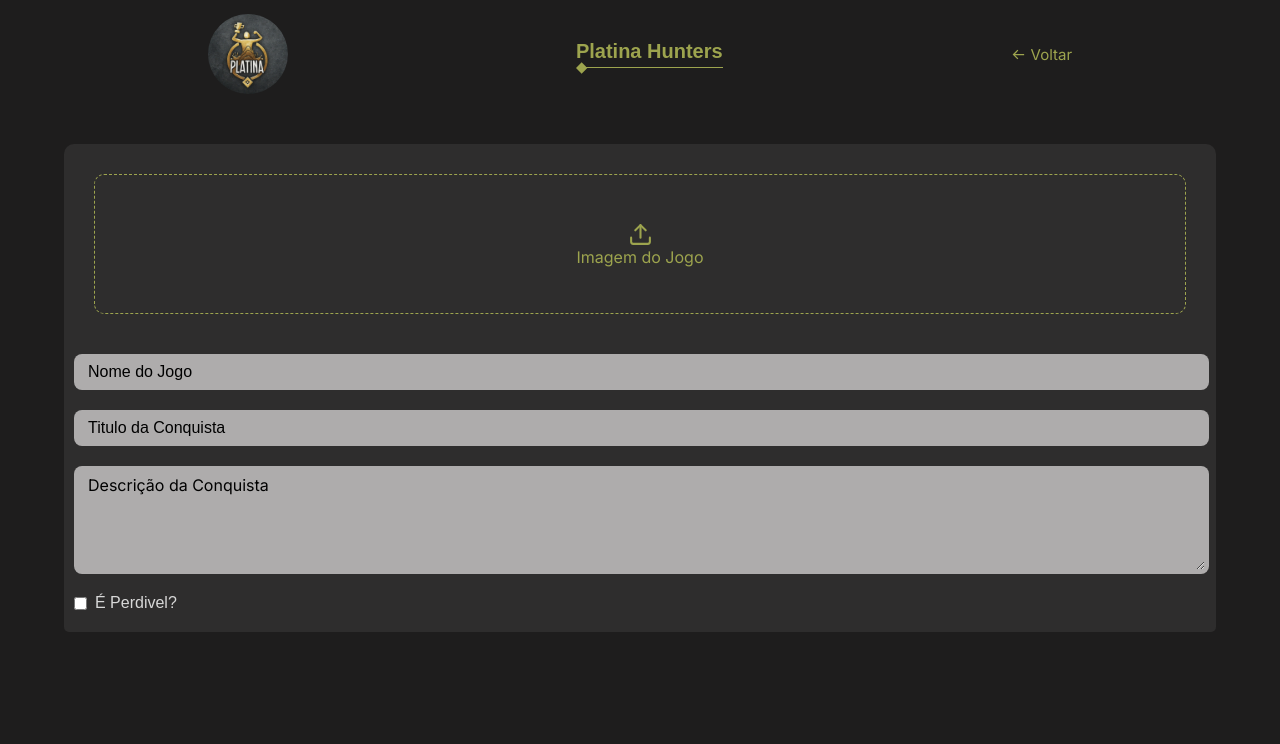
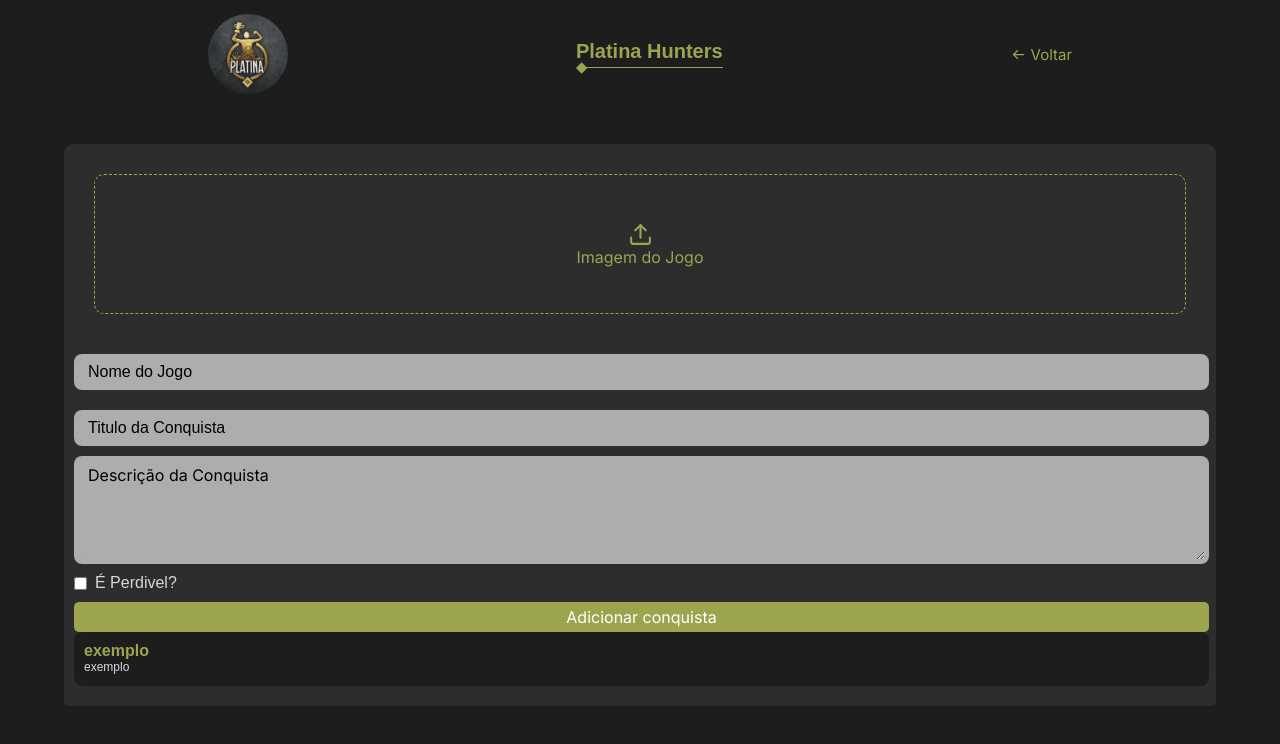
Before and after one commit to gabriel-vitebo/platina-hunters, a React (Vite) app: page /registerGame in a window 1280 px wide. Shown: the top 744 px of the page. Built offline with nearby package versions, Linux system fonts and the light colour scheme; a web font is replaced by a local one.

Commit message:
adding the prop to check if the game is added or not

```diff
--- a/src/components/AchievementsCard/index.tsx
+++ b/src/components/AchievementsCard/index.tsx
@@ -8,6 +8,7 @@ interface AchievementsCardProps {
   description: string
   isItLost: boolean
   isDone: boolean
+  isItAdded: boolean
   onToggle: () => void
 }
 
@@ -16,6 +17,7 @@ export function AchievementsCard({
   description,
   isItLost,
   isDone,
+  isItAdded,
   onToggle,
 }: AchievementsCardProps) {
   const [isModalOpen, setIsModalOpen] = useState(false)
@@ -34,14 +36,13 @@ export function AchievementsCard({
         <div className="content">
           <div className="isItLost">
             <h2>{title}</h2>
-            {isDone ? (
-              <span>15/02/99</span>
-            ) : (
-              isItLost && <span>(Perdível)</span>
-            )}
+            {isDone
+              ? isItAdded && <span>15/02/99</span>
+              : isItLost && <span>(Perdível)</span>}
           </div>
           <p>{description}</p>
         </div>
+        {isItAdded && (
           <div className="buttons">
             {isDone ? (
               <button
@@ -65,6 +66,7 @@ export function AchievementsCard({
               </button>
             )}
           </div>
+        )}
       </Container>
 
       <AchievementModal
@@ -74,6 +76,7 @@ export function AchievementsCard({
         title={title}
         description={description}
         isDone={isDone}
+        isItAdded={isItAdded}
       />
     </>
   )
--- a/src/components/AchievementsCard/style.ts
+++ b/src/components/AchievementsCard/style.ts
@@ -14,6 +14,7 @@ export const Container = styled.div<ContainerProps>`
   margin-bottom: 10px;
 
   .content {
+    height: 54px;
     > .isItLost {
       display: flex;
       align-items: center;
--- a/src/components/Modals/AchievementModal/index.tsx
+++ b/src/components/Modals/AchievementModal/index.tsx
@@ -5,6 +5,7 @@ import { MdAdd, MdDone } from 'react-icons/md'
 interface AchievementModalProps {
   isOpen: boolean
   isDone: boolean
+  isItAdded: boolean
   onClose: () => void
   handleToggle: () => void
   title: string
@@ -14,6 +15,7 @@ interface AchievementModalProps {
 export function AchievementModal({
   isOpen,
   isDone,
+  isItAdded,
   onClose,
   handleToggle,
   title,
@@ -35,11 +37,12 @@ export function AchievementModal({
         </button>
         <div className="header">
           <h2>{title}</h2>
-          {isDone ? (
-            <MdDone size={20} onClick={handleToggle} />
-          ) : (
-            <MdAdd size={20} onClick={handleToggle} />
-          )}
+          {isItAdded &&
+            (isDone ? (
+              <MdDone size={20} onClick={handleToggle} />
+            ) : (
+              <MdAdd size={20} onClick={handleToggle} />
+            ))}
         </div>
         {description && (
           <div className="descriptionBox">
--- a/src/components/Modals/AchievementModal/style.ts
+++ b/src/components/Modals/AchievementModal/style.ts
@@ -63,5 +63,9 @@ export const Container = styled.div`
     border-radius: 5px;
     max-height: 400px;
     overflow-y: auto;
+
+    p {
+      margin: 0 10px;
+    }
   }
 `
--- a/src/components/ProgressBar/index.tsx
+++ b/src/components/ProgressBar/index.tsx
@@ -6,6 +6,7 @@ interface ProgressBarProps {
   completed: number
   total: number
   statsSize: number
+  isItAdded: boolean
 }
 
 export function ProgressBar({
@@ -13,19 +14,26 @@ export function ProgressBar({
   completed,
   total,
   statsSize,
+  isItAdded,
 }: ProgressBarProps) {
   return (
     <Container progress={progress} statsSize={statsSize}>
       <div className="stats">
         <FaTrophy size={statsSize} />
+        {isItAdded ? (
           <p>
             {completed}/{total}
           </p>
+        ) : (
+          <p> {total}</p>
+        )}
       </div>
+      {isItAdded && (
         <div className="progress-bar">
           <div className="circle"></div>
           <div className="progress" style={{ width: `${progress}%` }}></div>
         </div>
+      )}
     </Container>
   )
 }
--- a/src/components/SectionGameProgress/index.tsx
+++ b/src/components/SectionGameProgress/index.tsx
@@ -3,6 +3,7 @@ import { ProgressBar } from '../ProgressBar'
 import { AchievementsCard } from '../AchievementsCard'
 import { useState } from 'react'
 import { preRegisteredGames } from '../../utils/preRegisteredGames.ts'
+
 interface Achievement {
   title: string
   description: string
@@ -10,7 +11,11 @@ interface Achievement {
   isDone: boolean
 }
 
-export function SectionGameProgress() {
+interface SectionGameProgressProps {
+  isItAdded: boolean
+}
+
+export function SectionGameProgress({ isItAdded }: SectionGameProgressProps) {
   const [achievements, setAchievements] = useState<Achievement[]>(
     preRegisteredGames.assassinsCreedOdyssey,
   )
@@ -34,6 +39,7 @@ export function SectionGameProgress() {
           total={totalAchievements}
           completed={completedAchievements}
           statsSize={20}
+          isItAdded={isItAdded}
         />
       </div>
       {achievements.map((achievement, index) => (
@@ -43,6 +49,7 @@ export function SectionGameProgress() {
           description={achievement.description}
           isItLost={achievement.isItLost}
           isDone={achievement.isDone}
+          isItAdded={isItAdded}
           onToggle={() => handleToggleAchievement(index)}
         />
       ))}
--- a/src/components/SectionRegisterGame/index.tsx
+++ b/src/components/SectionRegisterGame/index.tsx
@@ -3,6 +3,7 @@ import { MainInput } from '../MainInput'
 import { TextArea } from '../TextArea'
 import { CheckboxInput } from '../CheckBoxInput'
 import { useState } from 'react'
+import { AchievementsCard } from '../AchievementsCard'
 
 export function SectionRegisterGame() {
   const [isChecked, setIsChecked] = useState(false)
@@ -14,6 +15,7 @@ export function SectionRegisterGame() {
   return (
     <Container>
       <MainInput hasIcon={false} placeholder="Nome do Jogo" />
+      <div className="achievements">
         <MainInput hasIcon={false} placeholder="Titulo da Conquista" />
         <TextArea placeholder="Descrição da Conquista" />
         <CheckboxInput
@@ -21,6 +23,15 @@ export function SectionRegisterGame() {
           checked={isChecked}
           onChange={handleCheckboxChange}
         />
+        <button>Adicionar conquista</button>
+        <AchievementsCard
+          title="exemplo"
+          description="exemplo"
+          isItLost={false}
+          isDone={false}
+          onToggle={() => {}}
+        />
+      </div>
     </Container>
   )
 }
--- a/src/components/SectionRegisterGame/style.ts
+++ b/src/components/SectionRegisterGame/style.ts
@@ -12,30 +12,17 @@ export const Container = styled.div`
   max-height: 75vh;
   overflow-y: auto;
 
-  .withoutContent {
+  .achievements {
     width: 100%;
-    height: 476px;
-    background: ${({ theme }) => theme.COLORS.secondary};
-    color: ${({ theme }) => theme.COLORS.primary};
-    display: flex;
-    flex-direction: column;
-    justify-content: center;
-    align-items: center;
-    border-radius: 5px;
 
-    > p {
-      font-size: 20px;
+    button {
+      width: 100%;
+      border-radius: 5px;
+      padding: 5px 0;
+      border: none;
+      background: ${({ theme }) => theme.COLORS.primary};
+      color: ${({ theme }) => theme.COLORS.white};
       font-family: ${({ theme }) => theme.FONTS.default};
     }
   }
-
-  .progress-wrapper {
-    position: sticky;
-    top: 0;
-    height: 100%;
-    width: 100%;
-    background-color: ${({ theme }) => theme.COLORS.secondary};
-    margin: 0;
-    padding-top: 10px;
-  }
 `
--- a/src/pages/GameProgress/index.tsx
+++ b/src/pages/GameProgress/index.tsx
@@ -7,7 +7,7 @@ export function GameProgress() {
   return (
     <Container>
       <HeaderDetails isItAdded={true} image={eldenringImage} />
-      <SectionGameProgress />
+      <SectionGameProgress isItAdded={false} />
     </Container>
   )
 }
```
Lines whose indentation alone changed are shown as unchanged.
